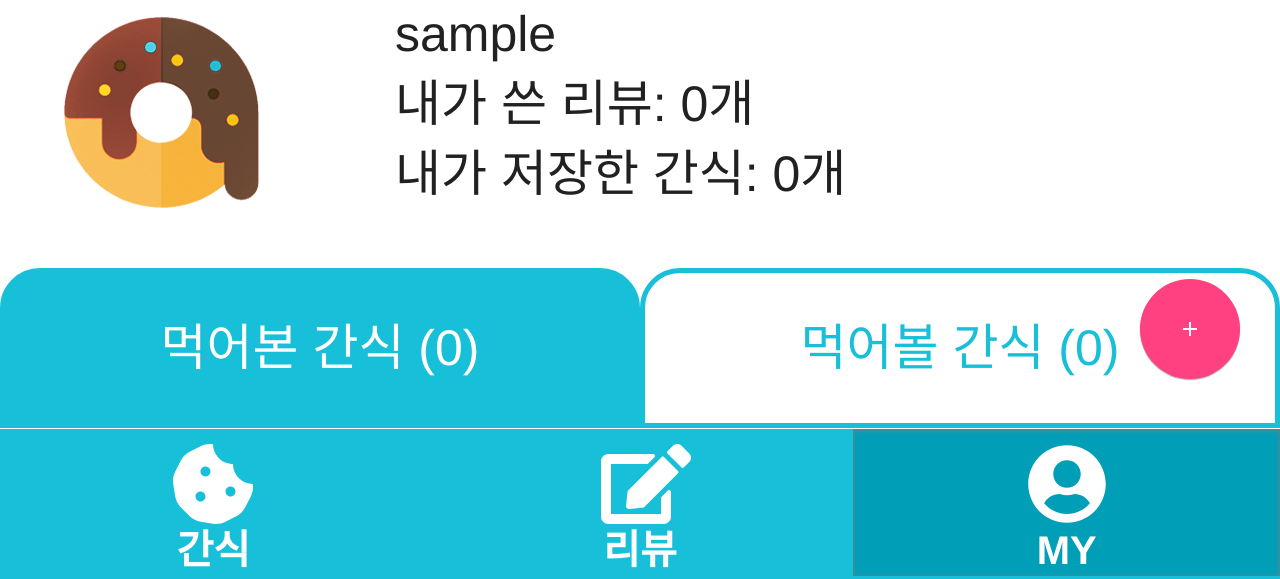
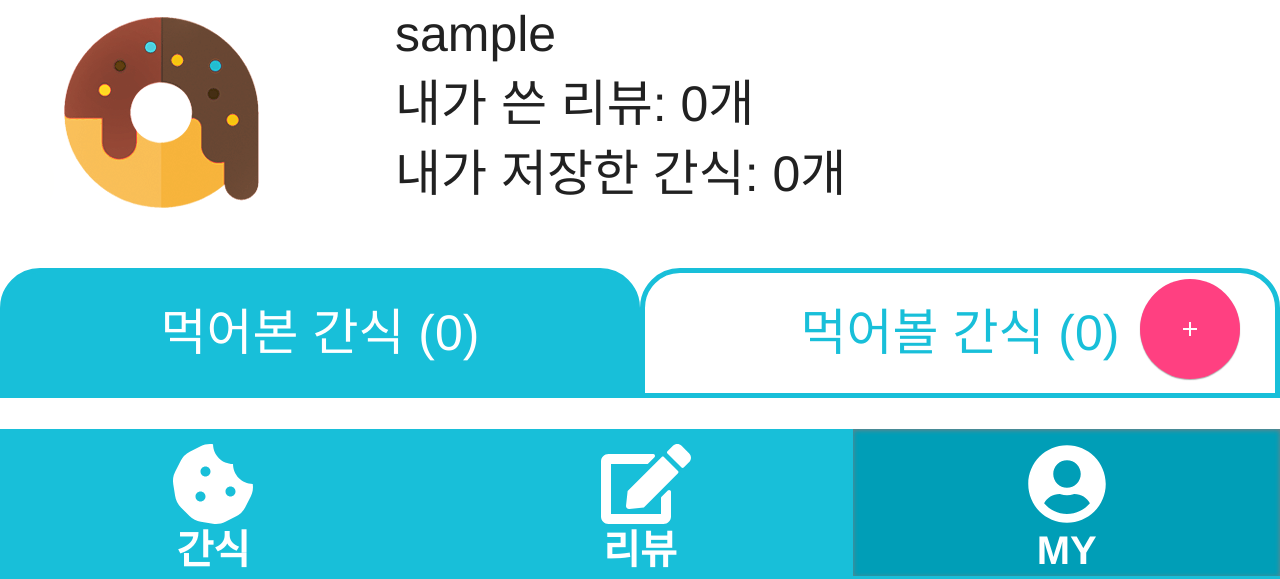
Before and after one commit to YejiAhn/snacktime, a Django app: page /mypage/ in a window 1280 px wide. Shown: the part 221-800 px from the top of the page. Run offline with Django 3.2, Linux system fonts and the light colour scheme; the visitor is signed in with stand-in values (Sample User, id 1); data that the repository does not hold is empty; some libraries are stand-ins or nearby versions.

Commit message:
my page height 조정

```diff
--- a/mypage/static/mypage/index.css
+++ b/mypage/static/mypage/index.css
@@ -17,8 +17,8 @@
   grid-template-columns: 1fr 1fr;
   margin-top: 50px;
   font-size: 50px;
-  line-height: 150px;
-  height: 150px;
+  line-height: 120px;
+  height: 120px;
   text-align: center;
   border-top-left-radius: 40px;
   border-top-right-radius: 40px;
```
